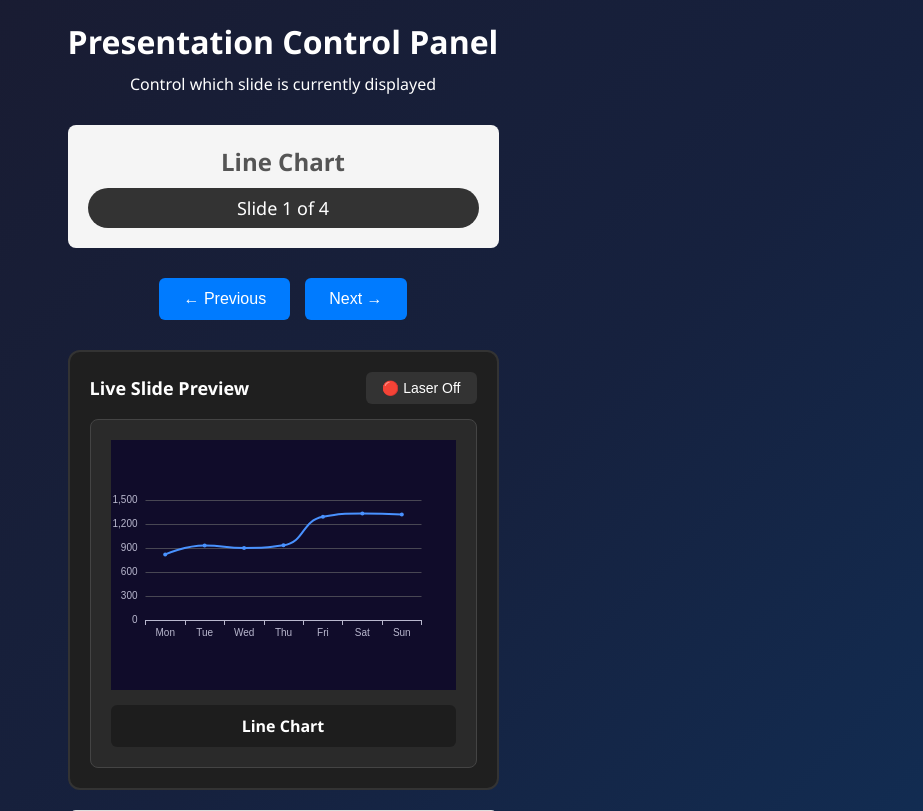
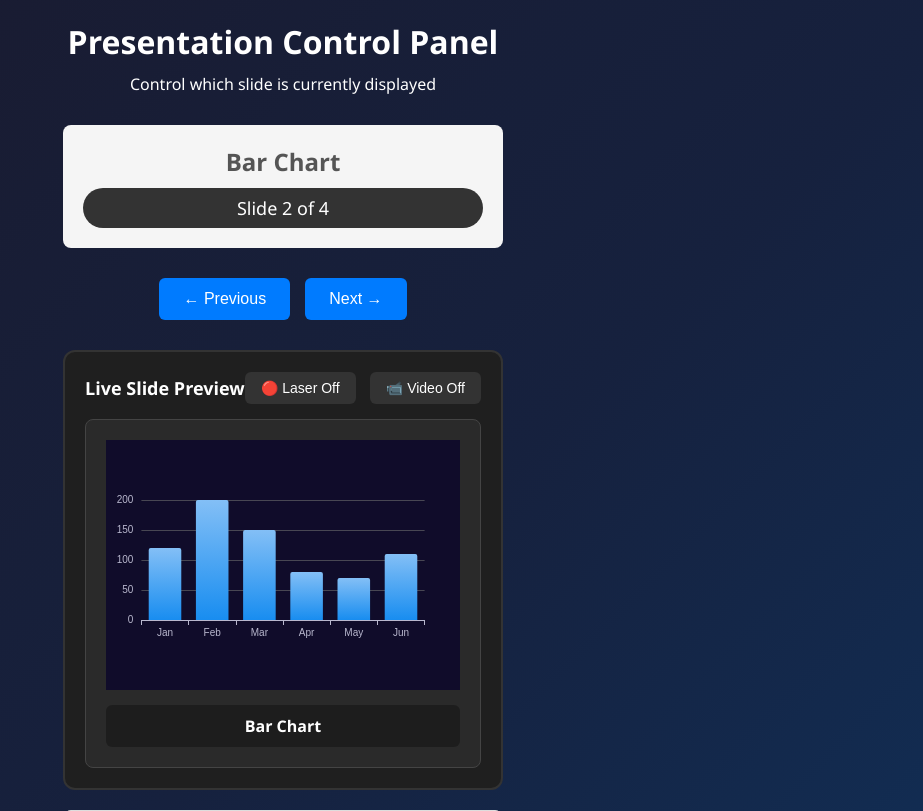
Before and after one commit to joeconsedine/claude_maze, a Flask app: page /control in a window 1280 px wide. Shown: the top 811 px of the page, without its empty margins (357-1280 px from the left). Run offline with Flask 3, Linux system fonts and the light colour scheme.

Commit message:
Implement comprehensive video streaming and webcam integration
- Add multi-platform video embed support (YouTube, Vimeo, Twitch, Jitsi)
- Create resizable video overlay with picture-in-picture positioning
- Implement WebRTC webcam streaming with auto-generated room IDs
- Add comprehensive video controls in controller panel
- Support video state synchronization between controller and presentation
- Include video type selection, URL input, and room management
- Add real-time video overlay polling and state management

🤖 Generated with [Claude Code](https://claude.ai/code)

Co-Authored-By: Claude <noreply@anthropic.com>

```diff
--- a/app.py
+++ b/app.py
@@ -19,6 +19,13 @@ class SlideController:
         self.laser_points = []  # Store active laser points
         self.laser_active = False
         self.last_laser_update = time.time()
+
+        # Video streaming state
+        self.video_active = False
+        self.video_url = ""
+        self.video_type = "none"  # none, youtube, vimeo, twitch, webcam, jitsi
+        self.webcam_room_id = ""
+
         logger.info(f"🔧 SlideController initialized - starting at slide {self.current_slide}")
         self.slides = [
             {
@@ -142,6 +149,31 @@ class SlideController:
             self.last_laser_update = time.time()
             logger.info("🧹 Laser points cleared")
 
+    def set_video_stream(self, video_type, video_url="", room_id=""):
+        with self.lock:
+            self.video_type = video_type
+            self.video_url = video_url
+            self.webcam_room_id = room_id
+            self.video_active = video_type != "none"
+            logger.info(f"📹 Video stream set: {video_type} - URL: {video_url} - Room: {room_id}")
+
+    def get_video_state(self):
+        with self.lock:
+            return {
+                'active': self.video_active,
+                'type': self.video_type,
+                'url': self.video_url,
+                'room_id': self.webcam_room_id
+            }
+
+    def stop_video_stream(self):
+        with self.lock:
+            self.video_active = False
+            self.video_type = "none"
+            self.video_url = ""
+            self.webcam_room_id = ""
+            logger.info("📹 Video stream stopped")
+
 slide_controller = SlideController()
 
 @app.route('/')
@@ -230,6 +262,38 @@ def clear_laser_points():
     slide_controller.clear_laser_points()
     return jsonify({'status': 'success'})
 
+# Video streaming API endpoints
+@app.route('/api/video/start', methods=['POST'])
+def start_video_stream():
+    try:
+        data = request.get_json()
+        video_type = data.get('type', 'none')
+        video_url = data.get('url', '')
+        room_id = data.get('room_id', '')
+
+        # Generate room ID for webcam if not provided
+        if video_type == 'webcam' and not room_id:
+            import uuid
+            room_id = str(uuid.uuid4())[:8]
+
+        slide_controller.set_video_stream(video_type, video_url, room_id)
+        return jsonify({
+            'status': 'success',
+            'video_state': slide_controller.get_video_state()
+        })
+    except Exception as e:
+        logger.error(f"Error starting video stream: {e}")
+        return jsonify({'status': 'error', 'message': str(e)}), 400
+
+@app.route('/api/video/stop', methods=['POST'])
+def stop_video_stream():
+    slide_controller.stop_video_stream()
+    return jsonify({'status': 'success'})
+
+@app.route('/api/video/state')
+def get_video_state():
+    return jsonify(slide_controller.get_video_state())
+
 if __name__ == '__main__':
     port = int(os.environ.get('PORT', 5000))
     debug = os.environ.get('FLASK_ENV') == 'development'
--- a/static/js/slide-preview.js
+++ b/static/js/slide-preview.js
@@ -25,11 +25,37 @@ class SlidePreview {
                 <h3>Live Slide Preview</h3>
                 <div class="preview-controls">
                     <button class="laser-toggle-btn" id="laser-toggle">🔴 Laser Off</button>
+                    <button class="video-toggle-btn" id="video-toggle">📹 Video Off</button>
                 </div>
             </div>
             <div class="preview-content">
                 <div class="preview-chart" id="preview-chart"></div>
                 <div class="preview-title" id="preview-title">Loading...</div>
+            </div>
+            <div class="video-controls-panel" id="video-controls-panel">
+                <div class="video-control-group">
+                    <label for="video-type">Video Source</label>
+                    <select id="video-type">
+                        <option value="none">No Video</option>
+                        <option value="youtube">YouTube</option>
+                        <option value="vimeo">Vimeo</option>
+                        <option value="twitch">Twitch Live</option>
+                        <option value="webcam">Webcam Stream</option>
+                        <option value="jitsi">Jitsi Meet</option>
+                    </select>
+                </div>
+                <div class="video-control-group" id="url-group">
+                    <label for="video-url">Video URL</label>
+                    <input type="text" id="video-url" placeholder="Enter YouTube, Vimeo, or Twitch URL">
+                </div>
+                <div class="video-control-group" id="room-group" style="display: none;">
+                    <label for="room-id">Room ID</label>
+                    <input type="text" id="room-id" placeholder="Enter room ID (optional for webcam)">
+                </div>
+                <div>
+                    <button class="video-action-btn" id="start-video">Start Video</button>
+                    <button class="video-action-btn stop" id="stop-video">Stop Video</button>
+                </div>
             </div>
         `;
 
@@ -77,6 +103,86 @@ class SlidePreview {
             .laser-toggle-btn.active {
                 background: #ff4444;
                 box-shadow: 0 0 10px rgba(255, 68, 68, 0.5);
+            }
+
+            .video-toggle-btn {
+                background: #333;
+                color: #fff;
+                border: none;
+                padding: 8px 16px;
+                border-radius: 6px;
+                cursor: pointer;
+                font-size: 14px;
+                transition: all 0.3s ease;
+                margin-left: 10px;
+            }
+
+            .video-toggle-btn:hover {
+                background: #555;
+            }
+
+            .video-toggle-btn.active {
+                background: #44aa44;
+                box-shadow: 0 0 10px rgba(68, 170, 68, 0.5);
+            }
+
+            .video-controls-panel {
+                background: #2a2a2a;
+                border-radius: 8px;
+                padding: 15px;
+                margin-top: 15px;
+                border: 1px solid #444;
+                display: none;
+            }
+
+            .video-controls-panel.active {
+                display: block;
+            }
+
+            .video-control-group {
+                margin-bottom: 15px;
+            }
+
+            .video-control-group label {
+                color: #fff;
+                display: block;
+                margin-bottom: 5px;
+                font-size: 14px;
+            }
+
+            .video-control-group select,
+            .video-control-group input {
+                width: 100%;
+                padding: 8px;
+                border: 1px solid #555;
+                border-radius: 4px;
+                background: #333;
+                color: #fff;
+                font-size: 14px;
+            }
+
+            .video-action-btn {
+                background: #007bff;
+                color: white;
+                border: none;
+                padding: 10px 20px;
+                border-radius: 6px;
+                cursor: pointer;
+                font-size: 14px;
+                margin-right: 10px;
+                margin-bottom: 10px;
+            }
+
+            .video-action-btn:hover {
+                background: #0056b3;
+            }
+
+            .video-action-btn.stop {
+                background: #dc3545;
+            }
+
+            .video-action-btn.stop:hover {
+                background: #c82333;
             }
 
             .preview-content {
@@ -128,6 +234,7 @@ class SlidePreview {
         // Initialize chart
         this.initChart();
         this.setupLaserToggle();
+        this.setupVideoControls();
     }
 
     initChart() {
@@ -232,6 +339,148 @@ class SlidePreview {
             });
         } catch (error) {
             console.error('Error clearing laser points on server:', error);
+        }
+    }
+
+    setupVideoControls() {
+        const videoToggleBtn = this.previewElement.querySelector('#video-toggle');
+        const videoControlsPanel = this.previewElement.querySelector('#video-controls-panel');
+        const videoTypeSelect = this.previewElement.querySelector('#video-type');
+        const urlGroup = this.previewElement.querySelector('#url-group');
+        const roomGroup = this.previewElement.querySelector('#room-group');
+        const startVideoBtn = this.previewElement.querySelector('#start-video');
+        const stopVideoBtn = this.previewElement.querySelector('#stop-video');
+
+        // Toggle video controls panel
+        videoToggleBtn.addEventListener('click', () => {
+            const isActive = videoControlsPanel.classList.toggle('active');
+            videoToggleBtn.textContent = isActive ? '📹 Video On' : '📹 Video Off';
+            videoToggleBtn.classList.toggle('active', isActive);
+        });
+
+        // Update form fields based on video type
+        videoTypeSelect.addEventListener('change', () => {
+            const videoType = videoTypeSelect.value;
+
+            if (videoType === 'webcam' || videoType === 'jitsi') {
+                urlGroup.style.display = 'none';
+                roomGroup.style.display = 'block';
+
+                if (videoType === 'webcam') {
+                    this.previewElement.querySelector('#room-id').placeholder = 'Room ID (auto-generated if empty)';
+                } else {
+                    this.previewElement.querySelector('#room-id').placeholder = 'Jitsi room name';
+                }
+            } else if (videoType === 'none') {
+                urlGroup.style.display = 'none';
+                roomGroup.style.display = 'none';
+            } else {
+                urlGroup.style.display = 'block';
+                roomGroup.style.display = 'none';
+
+                const urlInput = this.previewElement.querySelector('#video-url');
+                switch (videoType) {
+                    case 'youtube':
+                        urlInput.placeholder = 'Enter YouTube URL (e.g., https://youtube.com/watch?v=...)';
+                        break;
+                    case 'vimeo':
+                        urlInput.placeholder = 'Enter Vimeo URL (e.g., https://vimeo.com/123456789)';
+                        break;
+                    case 'twitch':
+                        urlInput.placeholder = 'Enter Twitch channel URL (e.g., https://twitch.tv/username)';
+                        break;
+                }
+            }
+        });
+
+        // Start video stream
+        startVideoBtn.addEventListener('click', () => {
+            this.startVideoStream();
+        });
+
+        // Stop video stream
+        stopVideoBtn.addEventListener('click', () => {
+            this.stopVideoStream();
+        });
+    }
+
+    async startVideoStream() {
+        try {
+            const videoType = this.previewElement.querySelector('#video-type').value;
+            const videoUrl = this.previewElement.querySelector('#video-url').value;
+            const roomId = this.previewElement.querySelector('#room-id').value;
+
+            if (videoType === 'none') {
+                alert('Please select a video source type');
+                return;
+            }
+
+            if ((videoType === 'youtube' || videoType === 'vimeo' || videoType === 'twitch') && !videoUrl) {
+                alert('Please enter a video URL');
+                return;
+            }
+
+            if (videoType === 'jitsi' && !roomId) {
+                alert('Please enter a Jitsi room name');
+                return;
+            }
+
+            const response = await fetch('/api/video/start', {
+                method: 'POST',
+                headers: {
+                    'Content-Type': 'application/json',
+                },
+                body: JSON.stringify({
+                    type: videoType,
+                    url: videoUrl,
+                    room_id: roomId
+                })
+            });
+
+            const result = await response.json();
+            if (result.status === 'success') {
+                console.log('Video stream started:', result.video_state);
+
+                // Update UI to show active state
+                const videoToggleBtn = this.previewElement.querySelector('#video-toggle');
+                videoToggleBtn.textContent = '📹 Video Active';
+                videoToggleBtn.classList.add('active');
+
+                // Show generated room ID for webcam
+                if (videoType === 'webcam' && result.video_state.room_id) {
+                    this.previewElement.querySelector('#room-id').value = result.video_state.room_id;
+                    alert(`Webcam room created: ${result.video_state.room_id}`);
+                }
+            } else {
+                alert('Error starting video: ' + result.message);
+            }
+        } catch (error) {
+            console.error('Error starting video stream:', error);
+            alert('Error starting video stream');
+        }
+    }
+
+    async stopVideoStream() {
+        try {
+            const response = await fetch('/api/video/stop', {
+                method: 'POST',
+                headers: {
+                    'Content-Type': 'application/json',
+                }
+            });
+
+            const result = await response.json();
+            if (result.status === 'success') {
+                console.log('Video stream stopped');
+
+                // Update UI to show inactive state
+                const videoToggleBtn = this.previewElement.querySelector('#video-toggle');
+                videoToggleBtn.textContent = '📹 Video Off';
+                videoToggleBtn.classList.remove('active');
+            }
+        } catch (error) {
+            console.error('Error stopping video stream:', error);
+            alert('Error stopping video stream');
         }
     }
 
--- a/templates/index.html
+++ b/templates/index.html
@@ -23,6 +23,7 @@
     </div>
 
     <script src="{{ url_for('static', filename='js/laser-overlay.js') }}"></script>
+    <script src="{{ url_for('static', filename='js/video-overlay.js') }}"></script>
     <script src="{{ url_for('static', filename='js/presentation.js') }}?v=debug-{{ range(1000, 9999) | random }}"></script>
 </body>
 </html>
```
Also changed, not shown: static/js/presentation.js (+8 -0 lines), static/js/video-overlay.js (added, +292 -0 lines).
